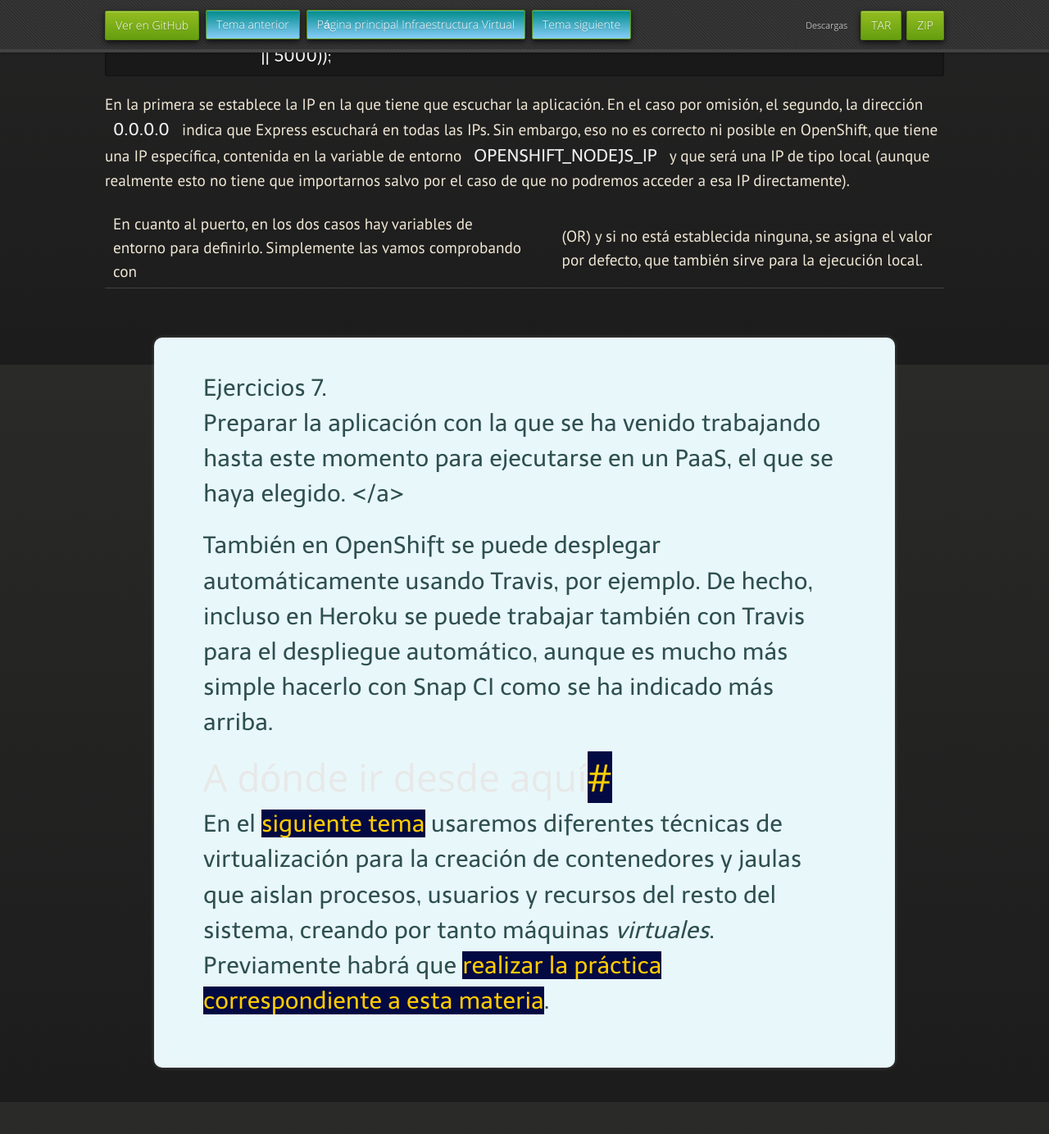
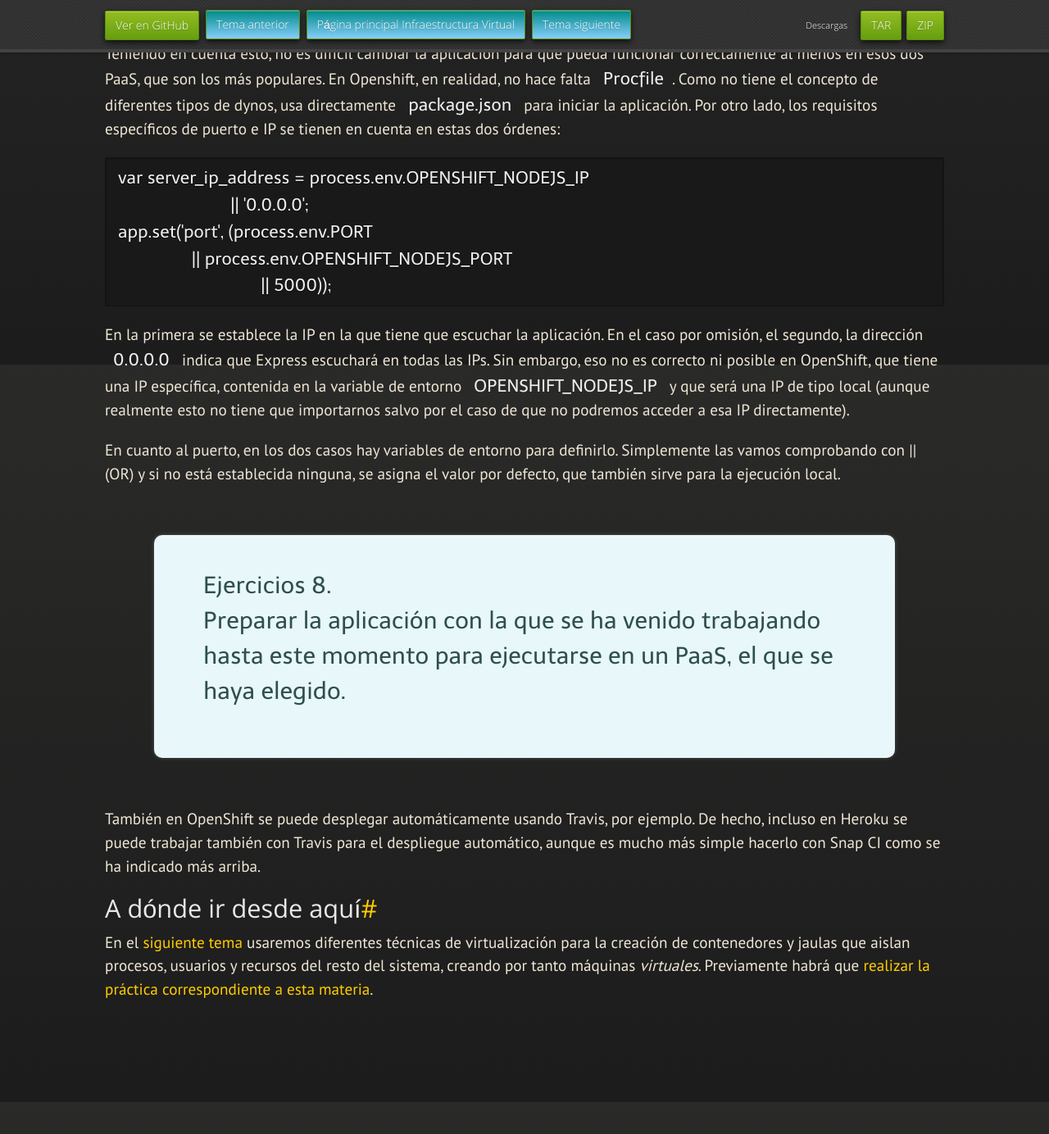
Before and after one commit to JJ/IV, a Jekyll site: the page built from documentos/temas/PaaS.md, in a window 1280 px wide and 1400 px high, scrolled down 14855 px. Shown: the top 1384 px of the window at 82% size. Built offline with Jekyll 4.4.1, drawn with Linux system fonts in a browser that asks for light colours; nearby versions of some CDN libraries; some web fonts are replaced; some of the changed text lies outside the part shown.

Commit message:
Sync documentos/temas/PaaS.md de master a gh-pages

```diff
--- a/documentos/temas/PaaS.md
+++ b/documentos/temas/PaaS.md
@@ -335,8 +335,13 @@
 la función *callback* como atributos de la variable `req.params`,
 tales como `req.params.local` en las siguientes líneas.
 
-> Realizar u na app en express que incluya variables como en el caso
-> anterior.
+
+<div class='ejercicios' markdown="1">
+
+Realizar una app en express (o el lenguaje y marco elegido) que
+incluya variables como en el caso anterior.
+
+</div>
 
 ## Probando nuestra aplicación en la nube
 
@@ -362,8 +367,14 @@
 
 con lo que se exporta la app que se crea; `require` ejecuta el código y recibe la variable que hemos exportado, que podemos usar como si se tratara de parte de esta misma aplicación. `app` en este test, por tanto, contendrá lo mismo que en la aplicación principal, `index.js`. Usamos el mismo estilo de test con `mocha` que [ya se ha visto](http://jj.github.io/desarrollo-basado-pruebas) pero usamos funciones específicas:
 
-* `request` hace una llamada sobre `app` como si la hiciéramos *desde fuera*; `put`, por tanto, llamará a la ruta correspondiente, que crea un partido sobre el que apostar.
-* `expect` expresa qué se puede esperar de la respuesta. Por ejemplo, se puede esperar que sea de tipo JSON (porque es lo que enviamos, un JSON del partido añadido) y además que sea de tipo '200', respuesta correcta. Y como esta es la última de la cadena, llamamos a `done` que es en realidad una función que usa como parámetro el callback.
+* `request` hace una llamada sobre `app` como si la hiciéramos *desde
+  fuera*; `put`, por tanto, llamará a la ruta correspondiente, que
+  crea un partido sobre el que apostar.
+* `expect` expresa qué se puede esperar de la respuesta. Por ejemplo,
+  se puede esperar que sea de tipo JSON (porque es lo que enviamos, un
+  JSON del partido añadido) y además que sea de tipo '200', respuesta
+  correcta. Y como esta es la última de la cadena, llamamos a `done`
+  que es en realidad una función que usa como parámetro el callback.
 
 Podemos hacer más pruebas, usando get, por ejemplo. Pero se deja como ejercicio al alumno.
 
@@ -587,13 +598,16 @@
 
 En la primera se establece la IP en la que tiene que escuchar la aplicación. En el caso por omisión, el segundo, la dirección `0.0.0.0` indica que Express escuchará en todas las IPs. Sin embargo, eso no es correcto ni posible en OpenShift, que tiene una IP específica, contenida en la variable de entorno `OPENSHIFT_NODEJS_IP` y que será una IP de tipo local (aunque realmente esto no tiene que importarnos salvo por el caso de que no podremos acceder a esa IP directamente).
 
-En cuanto al puerto, en los dos casos hay variables de entorno para definirlo. Simplemente las vamos comprobando con || (OR) y si no está establecida ninguna, se asigna el valor por defecto, que también sirve para la ejecución local.
+En cuanto al puerto, en los dos casos hay variables de entorno para
+definirlo. Simplemente las vamos comprobando con \|\| (OR) y si no está
+establecida ninguna, se asigna el valor por defecto, que también sirve
+para la ejecución local.
 
 <div class='ejercicios' markdown="1">
  Preparar la aplicación con la que se ha
  venido trabajando hasta este momento para ejecutarse en un PaaS, el
  que se haya elegido.
-</a>
+</div>
 
 También en OpenShift se puede desplegar automáticamente usando Travis,
 por ejemplo. De hecho, incluso en Heroku se puede trabajar también con
```
